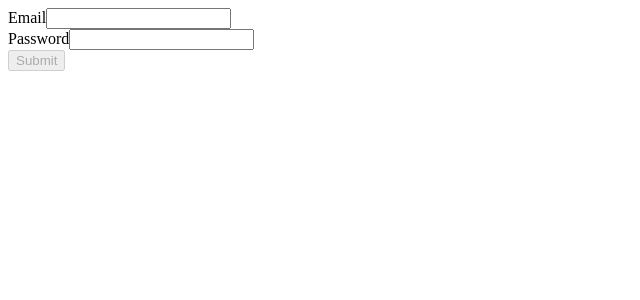
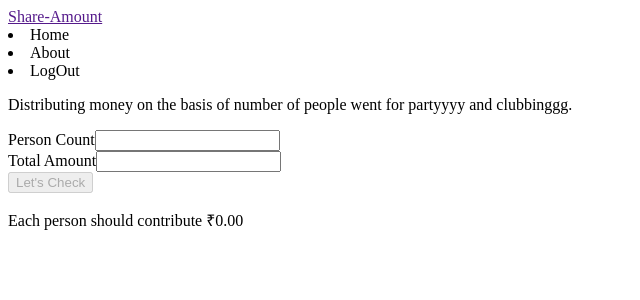
Before and after one commit to anjali906/ShareAmount, an Angular app in the folder Share-Project/: page /main in a window 1280 px wide. Shown: the top 300 px of the page, without its empty margins (0-640 px from the left). Built offline with nearby package versions, Linux system fonts and the light colour scheme.

Commit message:
more changes

```diff
--- a/Share-Project/src/app/app.component.html
+++ b/Share-Project/src/app/app.component.html
@@ -1,3 +1,3 @@
 <div class="container">
-    <app-share-login title="Share Amount"></app-share-login>
+    <router-outlet></router-outlet>
 </div>
--- a/Share-Project/src/app/app.module.ts
+++ b/Share-Project/src/app/app.module.ts
@@ -1,17 +1,30 @@
 import { BrowserModule } from '@angular/platform-browser';
 import { NgModule } from '@angular/core';
 import { FormsModule } from '@angular/forms';
+import { Routes, RouterModule } from '@angular/router'
 
 import { AppComponent } from './app.component';
 import { ShareLoginComponent } from './share-login/share-login.component';
+import { RegisterationComponent } from './registeration/registeration.component';
+import { MainComponent } from './main/main.component';
+
+const routes: Routes = [
+ { path: '', component:ShareLoginComponent},
+  { path: 'registeration', component: RegisterationComponent},
+  { path: 'main', component: MainComponent
+  }
+
+]
 
 @NgModule({
   declarations: [
     AppComponent,
-    ShareLoginComponent
+    ShareLoginComponent,
+    RegisterationComponent,
+    MainComponent
   ],
   imports: [
-    BrowserModule, FormsModule
+    BrowserModule, FormsModule, RouterModule.forRoot(routes)
   ],
   providers: [],
   bootstrap: [AppComponent]
--- /dev/null
+++ b/Share-Project/src/app/main/main.component.html
@@ -0,0 +1,23 @@
+<div >
+    <nav>
+    <a class="navbar-brand" href="">Share-Amount</a>
+    <li>Home</li>
+    <li>About</li>
+    <li *ngIf="!userloggedIn">LogOut</li>
+</nav>
+<p>Distributing money on the basis of number of people went for partyyyy and clubbinggg.</p>
+<div>
+    <label for="count">Person Count</label>
+    <input (input)="onEnterPersonCount($event.target.value)" id="count" />
+</div>
+<div>
+    <label for="total">Total Amount</label>
+    <input (input)="onEnterAmount($event.target.value)" id="total" />
+</div>
+<div>
+    <button [disabled]="!(amountTotal && personCount)" (click)="onSubmit()">Let's Check</button>
+</div>
+<div>
+    <p> Each person should contribute {{ eachPerson | currency : 'INR'}}</p>
+</div>
+</div>
--- /dev/null
+++ b/Share-Project/src/app/main/main.component.ts
@@ -0,0 +1,30 @@
+import { Component, OnInit, Input, Pipe} from '@angular/core';
+
+@Component({
+  selector: 'app-main',
+  templateUrl: './main.component.html',
+  styleUrls: ['./main.component.css']
+})
+export class MainComponent implements OnInit {
+ @Input() userloggedIn;
+ personCount = 0;
+ amountTotal = 0;
+ eachPerson = 0;
+  constructor() { }
+
+  ngOnInit(): void {
+  }
+  onEnterPersonCount(value: string){
+    let number = parseInt(value);
+    if(!(isNaN(number)))
+    this.personCount = number;
+  }
+  onEnterAmount(value:string){
+    let amount = parseInt(value);
+    if(!(isNaN(amount)))
+    this.amountTotal = amount;
+  }
+  onSubmit(){
+    this.eachPerson = Math.floor(this.amountTotal/this.personCount);
+  }
+}
--- /dev/null
+++ b/Share-Project/src/app/registeration/registeration.component.html
@@ -0,0 +1 @@
+<p>registeration works!</p>
--- /dev/null
+++ b/Share-Project/src/app/registeration/registeration.component.ts
@@ -0,0 +1,15 @@
+import { Component, OnInit } from '@angular/core';
+
+@Component({
+  selector: 'app-registeration',
+  templateUrl: './registeration.component.html',
+  styleUrls: ['./registeration.component.css']
+})
+export class RegisterationComponent implements OnInit {
+
+  constructor() { }
+
+  ngOnInit(): void {
+  }
+
+}
--- a/Share-Project/src/app/share-login/share-login.component.html
+++ b/Share-Project/src/app/share-login/share-login.component.html
@@ -24,5 +24,10 @@
         <div>
             <button [disabled]="emailControl.invalid || passwordControl.invalid">Submit</button>
         </div>
+        <div>
+            <p>Not having a account?</p>
+            <button type="button" [routerLink]="['/registeration']">Sign Up</button>
+        </div>
     </form>
 </div>
+<!-- <app-main [userloggedIn]="userLogedIn"></app-main> -->
--- a/Share-Project/src/app/share-login/share-login.component.ts
+++ b/Share-Project/src/app/share-login/share-login.component.ts
@@ -1,4 +1,5 @@
 import { Component, OnInit, Input } from '@angular/core';
+import { Router } from '@angular/router';
 
 @Component({
   selector: 'app-share-login',
@@ -6,17 +7,19 @@ import { Component, OnInit, Input } from '@angular/core';
   styleUrls: ['./share-login.component.css']
 })
 export class ShareLoginComponent implements OnInit {
-  @Input() title : string;
+  userLogedIn: boolean = false;
   email:string;
   password: string;
 
-  constructor() { }
+  constructor(private router: Router) { }
 
   ngOnInit(): void {
   }
 
   onSubmit(){
+    this.userLogedIn = true;
     console.log("success", this.email, this.password);
+    this.router.navigateByUrl('main');
   }
 
 }
```
Also changed, not shown: Share-Project/src/app/main/main.component.css (added), Share-Project/src/app/registeration/registeration.component.css (added), 2 other files (tests, documents, lock files or other folders).
